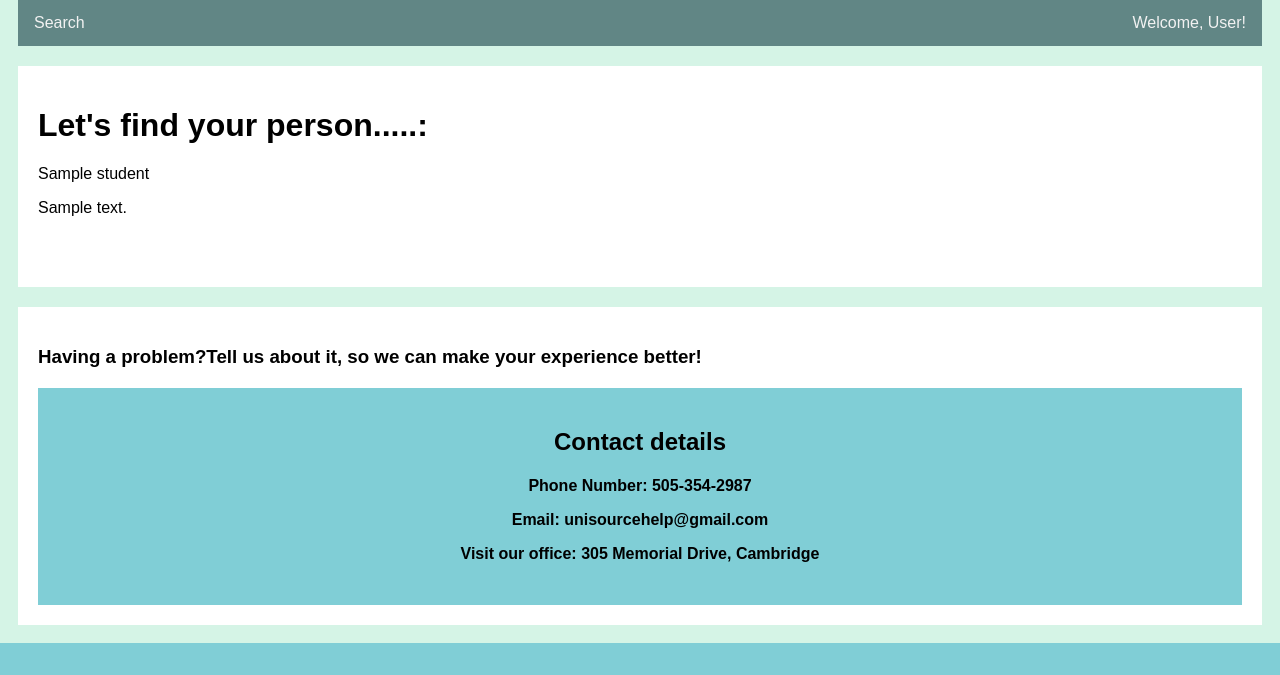
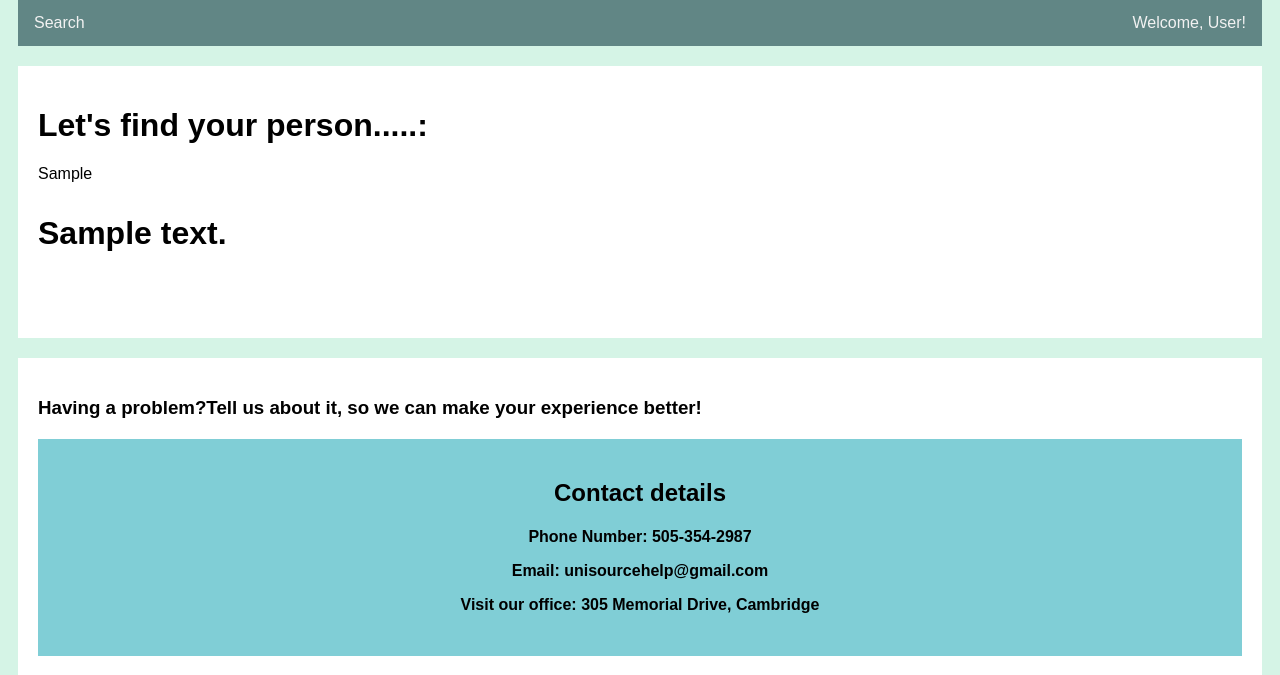
Before and after one commit to Acryus/Final-Project, a Python web app: template templates/listpage.html in a window 1280 px wide. Shown: the part 242-917 px from the top of the page. Before the commit the page ends 885 px from the top, so only its background shows below. Run offline with Jinja, Linux system fonts and the light colour scheme; the template is opened without the code that fills it: most values are stand-ins (such as "Sample title", 1, 10 or a date in 2020).

Commit message:
morning update

```diff
--- a/templates/homepage.html
+++ b/templates/homepage.html
@@ -79,7 +79,6 @@ body {
 <div class="topnav">
   <a href="#">Search</a>
   <a href="{{ loginUrl }}" style="float:right">Sign up/Sign in</a>
-  <a href="#" style="float:right">Sign In</a>
 </div>
 
 
--- a/templates/listpage.html
+++ b/templates/listpage.html
@@ -85,9 +85,9 @@
 
     <div class="card">
       <h1>Let's find your person.....:</h1>
-      {% for student in all_students %}
-        <p>{{student.name}} </p>
-        <p>{{student.description}} </p>
+      <h1>{% for student in all_students %}</h1>
+        <p>{{student.firstName}} </p>
+        <h1><p>{{student.description}} </p></h1>
         </br>
       {% endfor %}
          </p>
```
